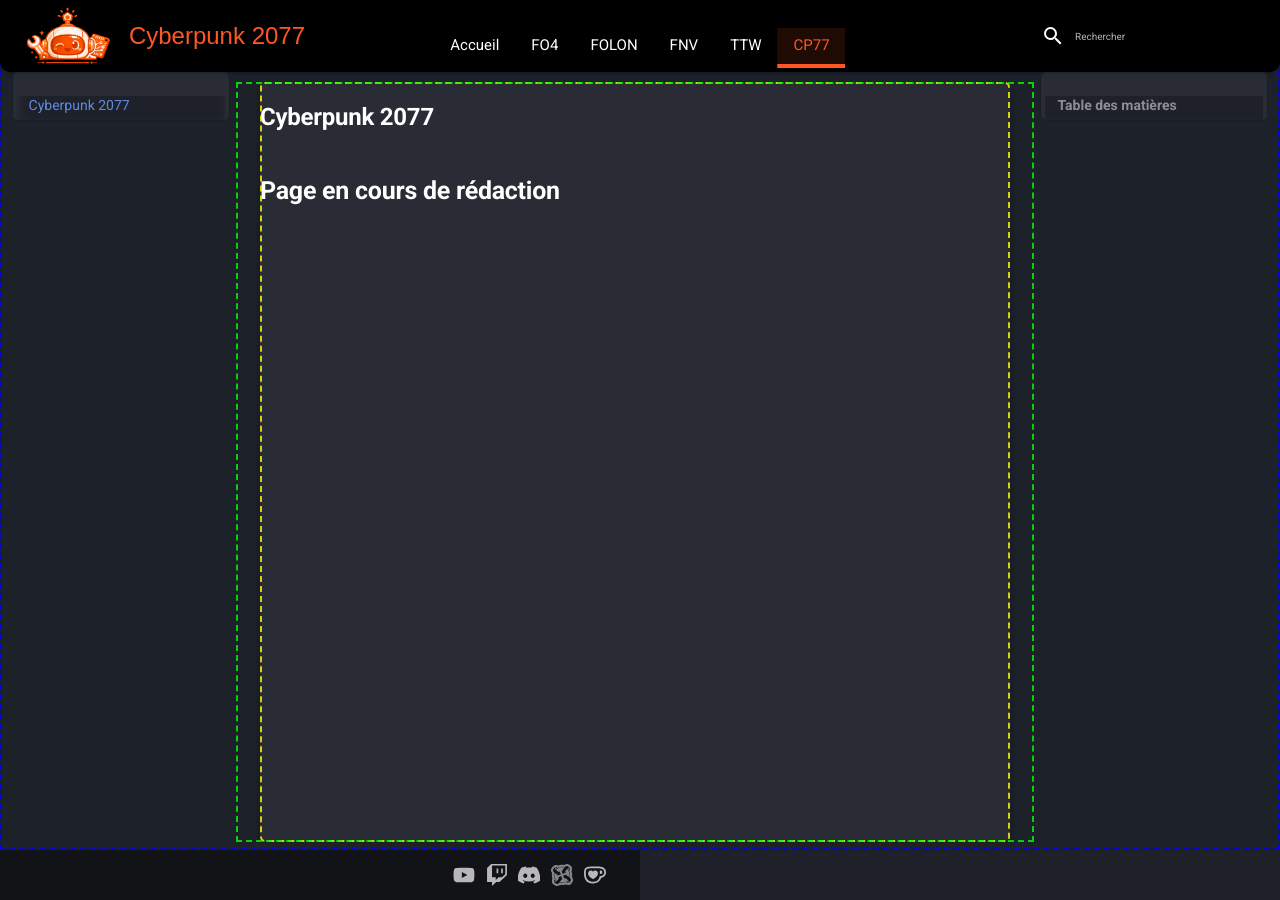
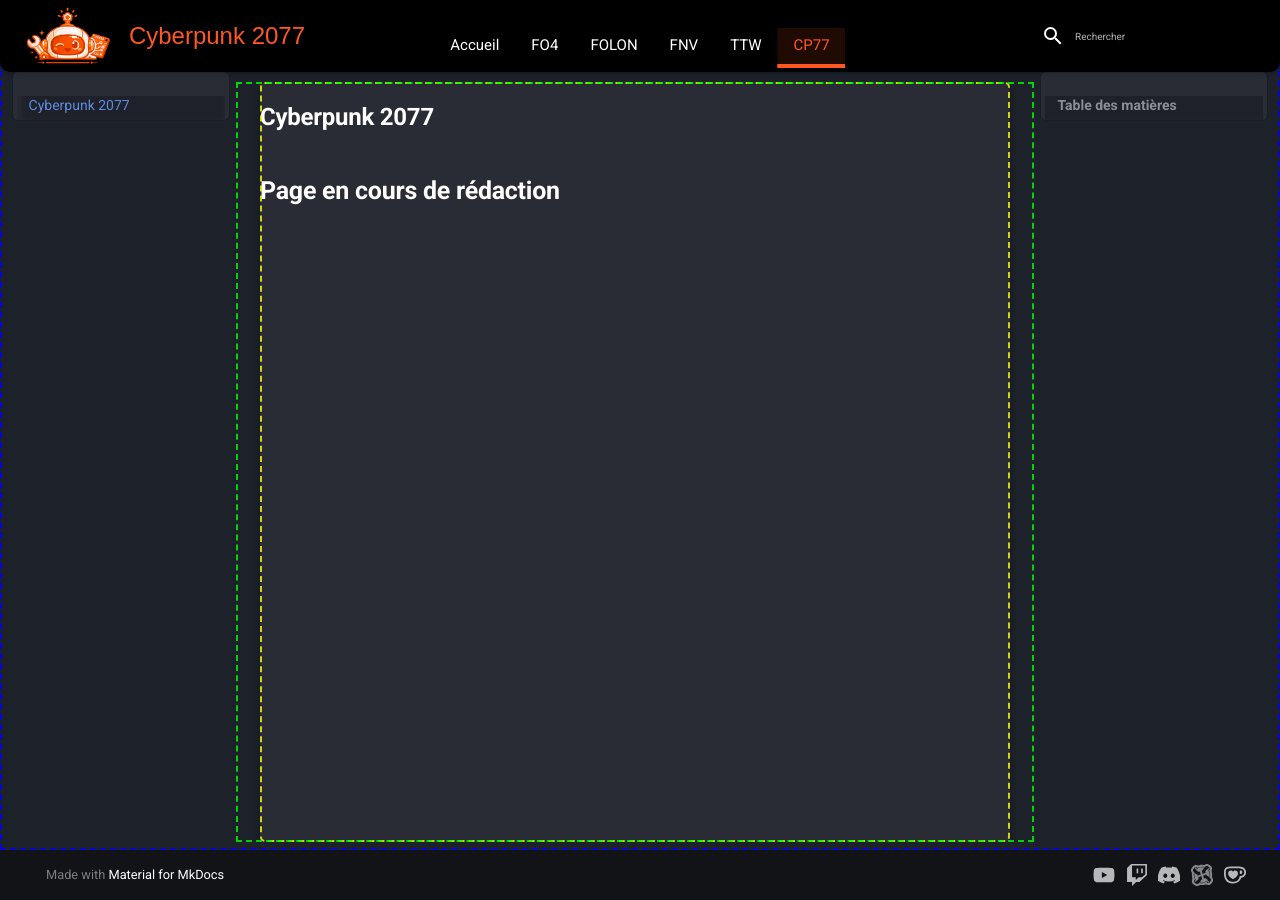
Before and after one commit to Lilevitchi/lilevitchi.github.io, an MkDocs documentation site: the page built from docs/cyberpunk/index.md, in a window 1280 px wide and 900 px high, scrolled down 80 px. Built offline with MkDocs 1.6.1 and Material for MkDocs 9.7.7, drawn with Linux system fonts in a browser that asks for light colours.

Commit message:
Update extra.css

```diff
--- a/docs/stylesheets/extra.css
+++ b/docs/stylesheets/extra.css
@@ -789,11 +789,6 @@
 
 /* Le conteneur principal du footer */
 [data-md-color-scheme] .md-footer {
-    left: 50%;
-    transform: translateX(-50%);
-    max-width: 100%;
-    z-index: 50;
-
     background-color: var(--bg-header) !important;
     color: var(--white);
 }
```
